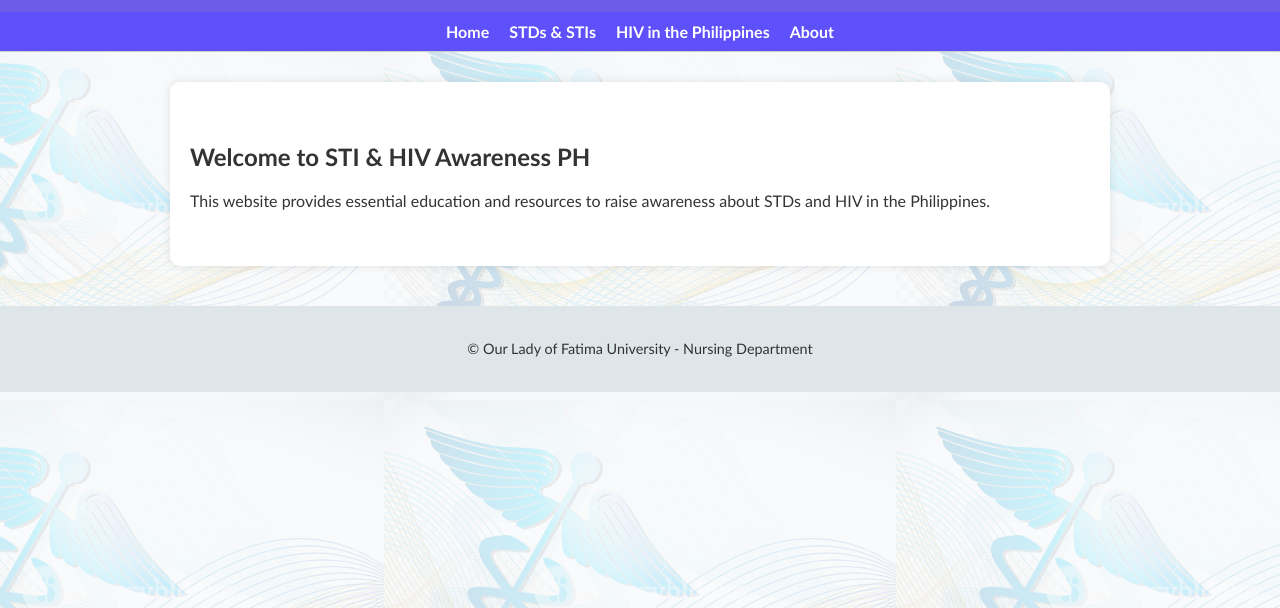
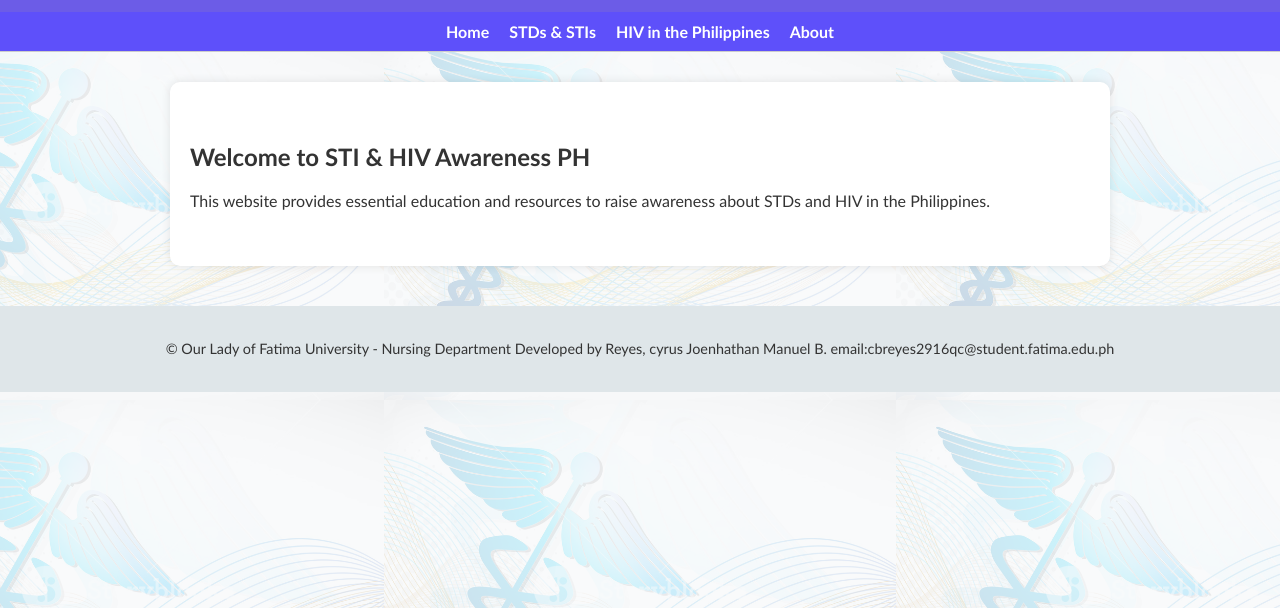
Before and after one commit to cyrusreyes/informaticswebsite, a plain HTML site: page index.html in a window 1280 px wide. Shown: the part 192-800 px from the top of the page. Drawn offline with Linux system fonts and the light colour scheme.

Commit message:
Update index.html

```diff
--- a/index.html
+++ b/index.html
@@ -390,7 +390,7 @@
   </section>
 
   <footer>
-    <p>&copy; Our Lady of Fatima University - Nursing Department</p>
+    <p>&copy; Our Lady of Fatima University - Nursing Department Developed by Reyes, cyrus Joenhathan Manuel B. email:cbreyes2916qc@student.fatima.edu.ph</p>
   </footer>
 
   <script>
```
